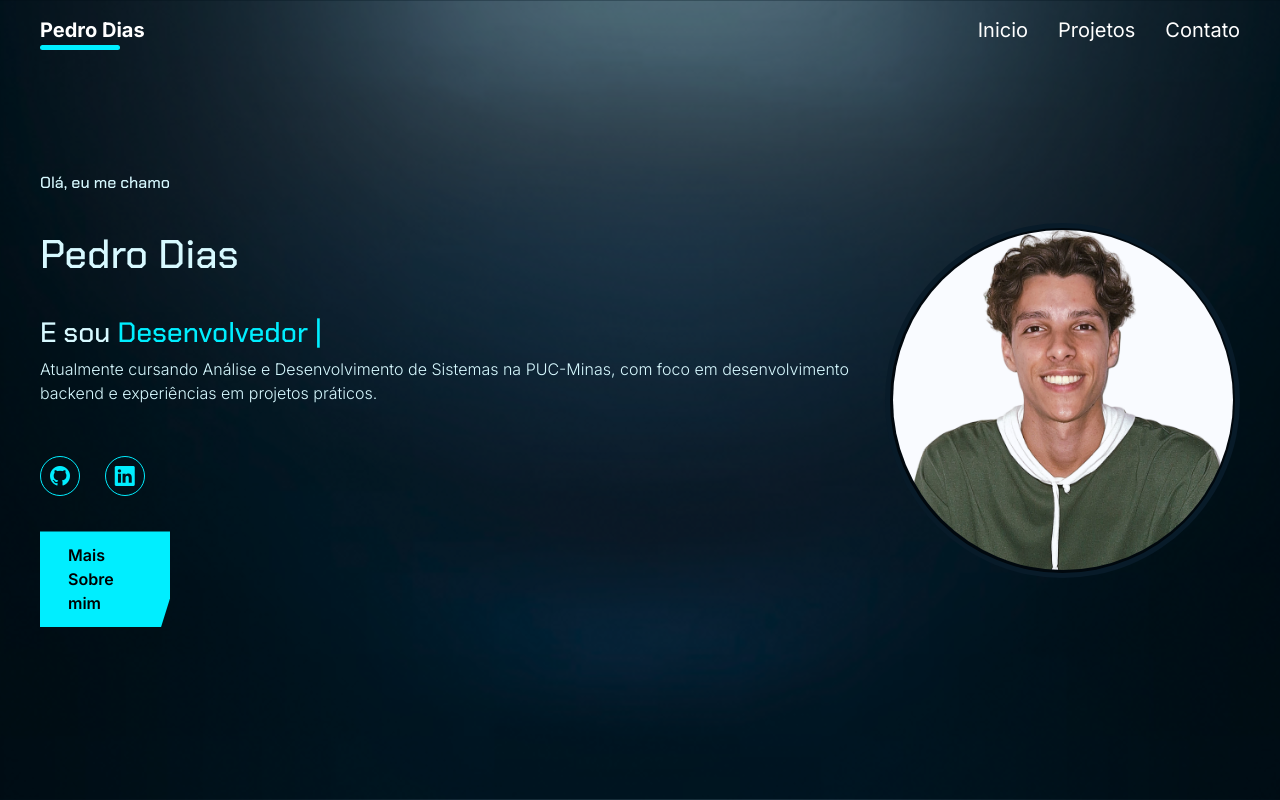
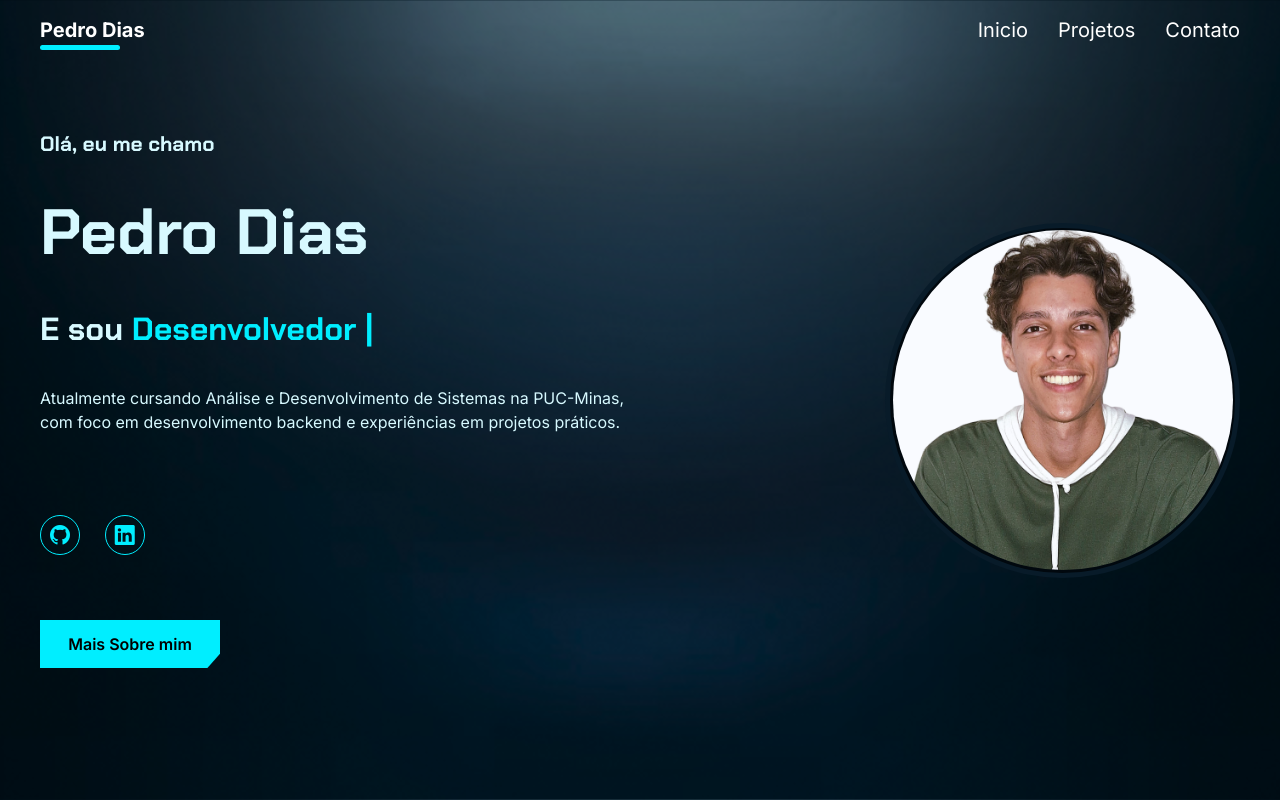
Before and after one commit to PedroFDias/Portifolio, a website: page index.html in a window 1280 px wide. Shown: the top 800 px of the page. Drawn offline with nearby package versions, Linux system fonts and the light colour scheme.

Commit message:
update: atualizar sessão inicio após inclusão do bootstrap

```diff
--- a/css/style.css
+++ b/css/style.css
@@ -150,19 +150,41 @@ body {
         display: flex;
         flex-direction: column;
         gap: 30px;
-        font-size: 35px;
+        font-size: 35px !important;
         width: 100%;
 
         .apresentacao {
             display: flex;
             flex-direction: column;
+            gap: 30px;
 
             .apresentacao-script {
                 font-family: "Chakra Petch" !important;
                 display: flex;
-                width: 100%;
+                width: 70%;
                 flex-direction: column;
                 gap: 30px;
+
+                h1 {
+                    font-weight: 800;
+                    font-size: 4rem;
+                }
+
+                h6 {
+                    font-weight: 800;
+                    font-size: 1.3rem;
+                }
+
+                h3 {
+                    font-weight: 800;
+                    font-size: 2rem;
+                }
+
+                p {
+                    font-family: 'Inter', sans-serif !important;
+                    font-weight: 400;
+                    font-size: 1rem;
+                }
             }
 
             #linksIcons a {
@@ -174,7 +196,7 @@ body {
                 background: transparent;
                 border: 1px solid #0ef;
                 border-radius: 50%;
-                font-size: 20px;
+                font-size: 20px !important;
                 color: #0ef;
                 text-decoration: none;
                 margin: 35px 15px 35px 0;
@@ -202,19 +224,12 @@ body {
             color: black;
             font-weight: 600;
             background: #0ef;
-            width: 130px;
+            width: 180px;
             transition: all 0.3s ease;
 
             &:hover {
                 transform: translateY(3px);
             }
-        }
-
-        p {
-            display: flex;
-            font-size: 16px;
-            color: #d7f9ff;
-            font-weight: 300;
         }
 
         div>h3>span {
--- a/index.html
+++ b/index.html
@@ -32,8 +32,6 @@
                         <h6>Olá, eu me chamo</h6>
                         <h1>Pedro Dias</h1>
                         <h3>E sou <span class="text"></span> </h3>
-                    </div>
-                    <div>
                         <p>Atualmente cursando Análise e Desenvolvimento de Sistemas na PUC-Minas, com foco em
                             desenvolvimento backend e experiências em projetos práticos.
                         </p>
--- a/js/main.js
+++ b/js/main.js
@@ -54,11 +54,6 @@ document.addEventListener("DOMContentLoaded", () => {
                     const idCard = parseInt(btn.closest('.projeto').id, 10);
                     const proj = jsonProjetos.find(p => p.id === idCard);
 
-                    const existingCarousel = bootstrap.Carousel.getInstance(document.getElementById('carouselExampleSlidesOnly'));
-                    if (existingCarousel) {
-                        existingCarousel.dispose(); // DESTROI a instância
-                    }
-
                     let carrosel = `<div class="carousel-item active">
                                     <img src="${proj.images[0]}" class="d-block w-100" alt="...">
                                 </div>`;
@@ -73,11 +68,6 @@ document.addEventListener("DOMContentLoaded", () => {
                     descricao.textContent = proj.descricao;
 
                     modal.style.display = "flex";
-
-                    const carousel = new bootstrap.Carousel(document.getElementById('carouselExampleSlidesOnly'), {
-                        interval: 3000, // tempo entre slides (3 segundos)
-                        ride: 'carousel'
-                    });
                 })
             })
 
```
